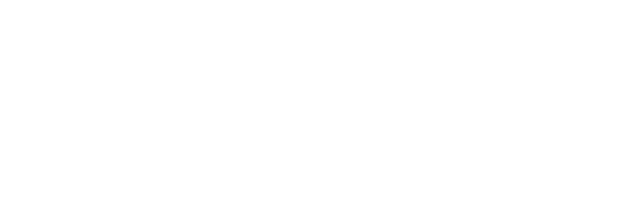
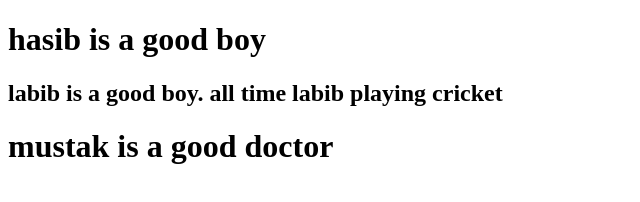
Before and after one commit to hasib6464/my-second-repo, a plain HTML site: page index.html in a window 1280 px wide. Shown: the whole page, without its empty margins (0-640 px from the left). Drawn offline with Linux system fonts and the light colour scheme.

Commit message:
added headed

```diff
--- a/index.html
+++ b/index.html
@@ -7,6 +7,8 @@
     <title>my second github repo</title>
 </head>
 <body>
-
+    <h1>hasib is a good boy</h1>
+    <h2>labib is a good boy. all time labib playing cricket</h2>
+    <h1>mustak is a good doctor</h1>
 </body>
 </html>
```
